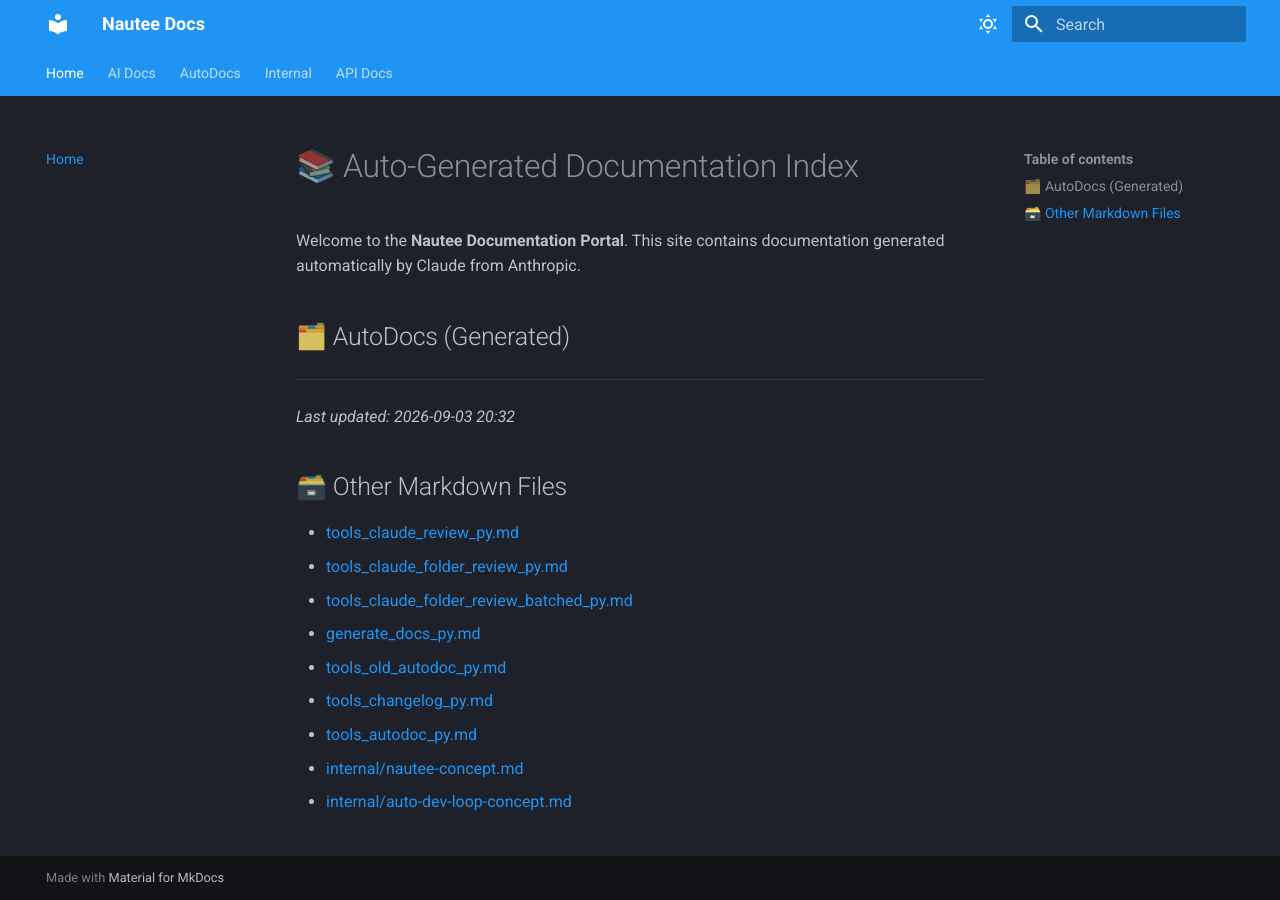
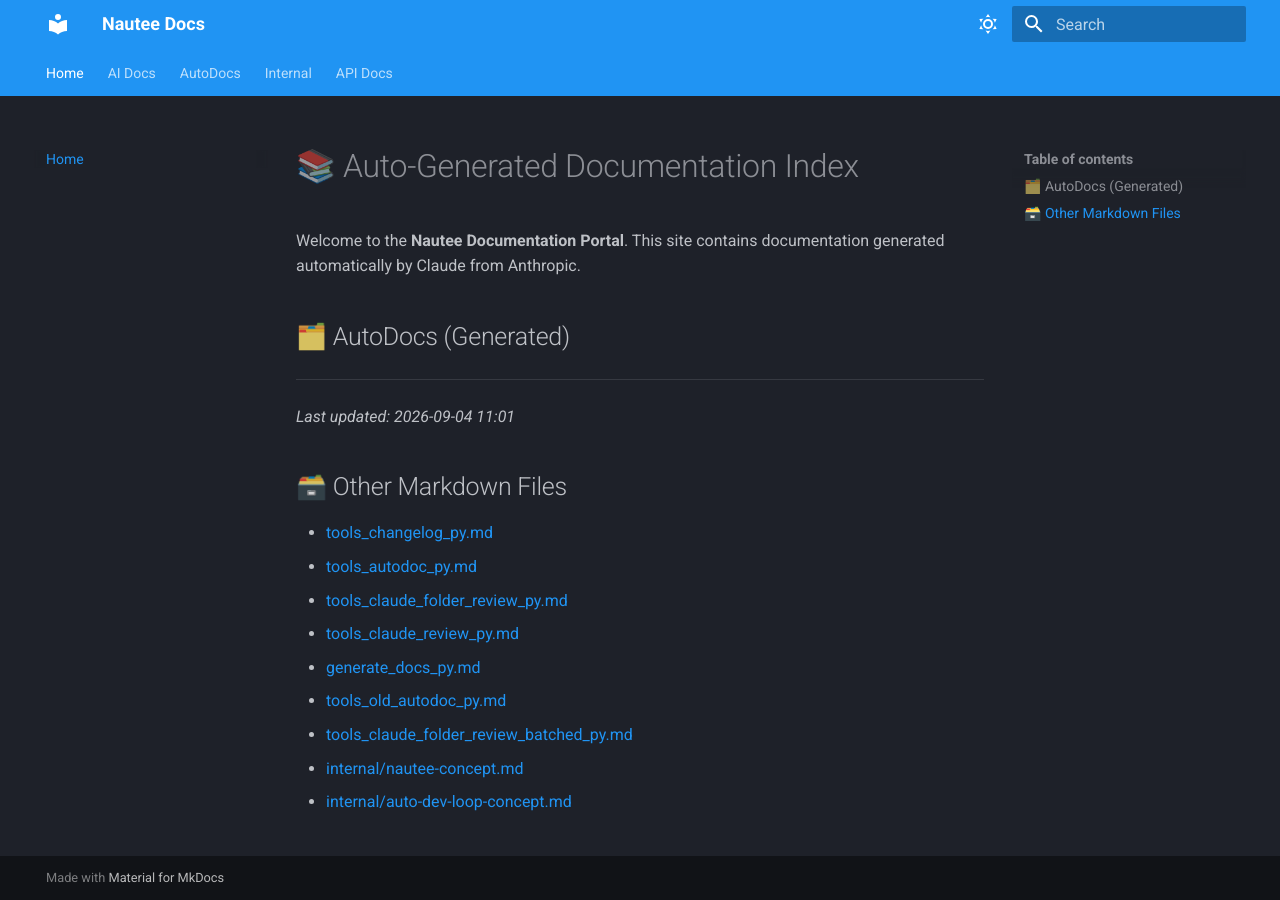
Before and after one commit to 48Nauts-Operator/nautee, an MkDocs documentation site: the page built from docs/index.md, in a window 1280 px wide. Built offline with MkDocs 1.6.1 and Material for MkDocs 9.7.7, drawn with Linux system fonts in a browser that asks for light colours.

```diff
--- a/docs/index.md
+++ b/docs/index.md
@@ -7,16 +7,16 @@ Welcome to the **Nautee Documentation Portal**. This site contains documentation
 
 ---
 
-_Last updated: 2026-09-03 20:32_
+_Last updated: 2026-09-04 11:01_
 
 ## 🗃️ Other Markdown Files
 
+- [tools_changelog_py.md](tools_changelog_py.md)
+- [tools_autodoc_py.md](tools_autodoc_py.md)
+- [tools_claude_folder_review_py.md](tools_claude_folder_review_py.md)
 - [tools_claude_review_py.md](tools_claude_review_py.md)
-- [tools_claude_folder_review_py.md](tools_claude_folder_review_py.md)
-- [tools_claude_folder_review_batched_py.md](tools_claude_folder_review_batched_py.md)
 - [generate_docs_py.md](generate_docs_py.md)
 - [tools_old_autodoc_py.md](tools_old_autodoc_py.md)
-- [tools_changelog_py.md](tools_changelog_py.md)
-- [tools_autodoc_py.md](tools_autodoc_py.md)
+- [tools_claude_folder_review_batched_py.md](tools_claude_folder_review_batched_py.md)
 - [internal/nautee-concept.md](internal/nautee-concept.md)
 - [internal/auto-dev-loop-concept.md](internal/auto-dev-loop-concept.md)
```
